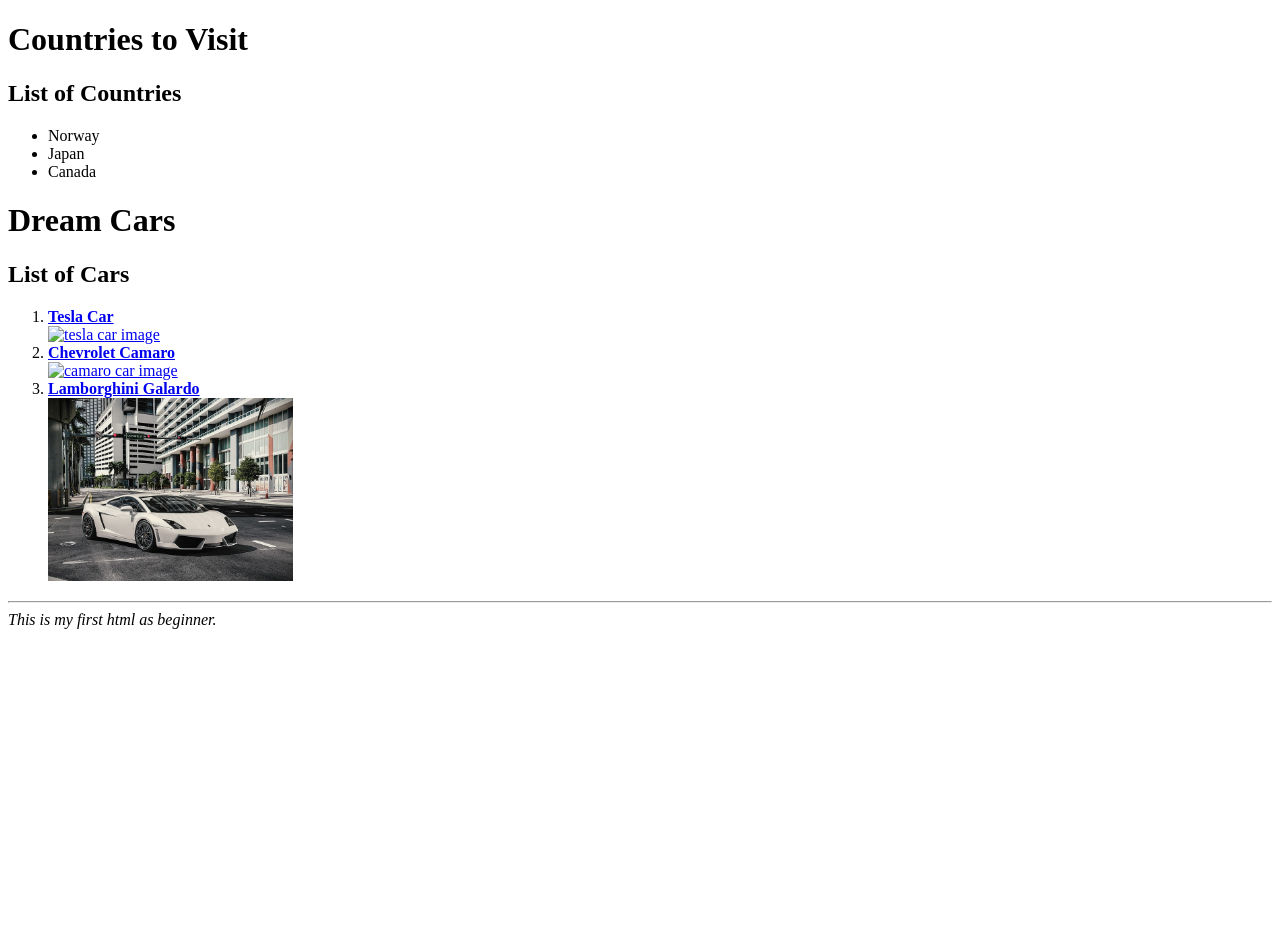
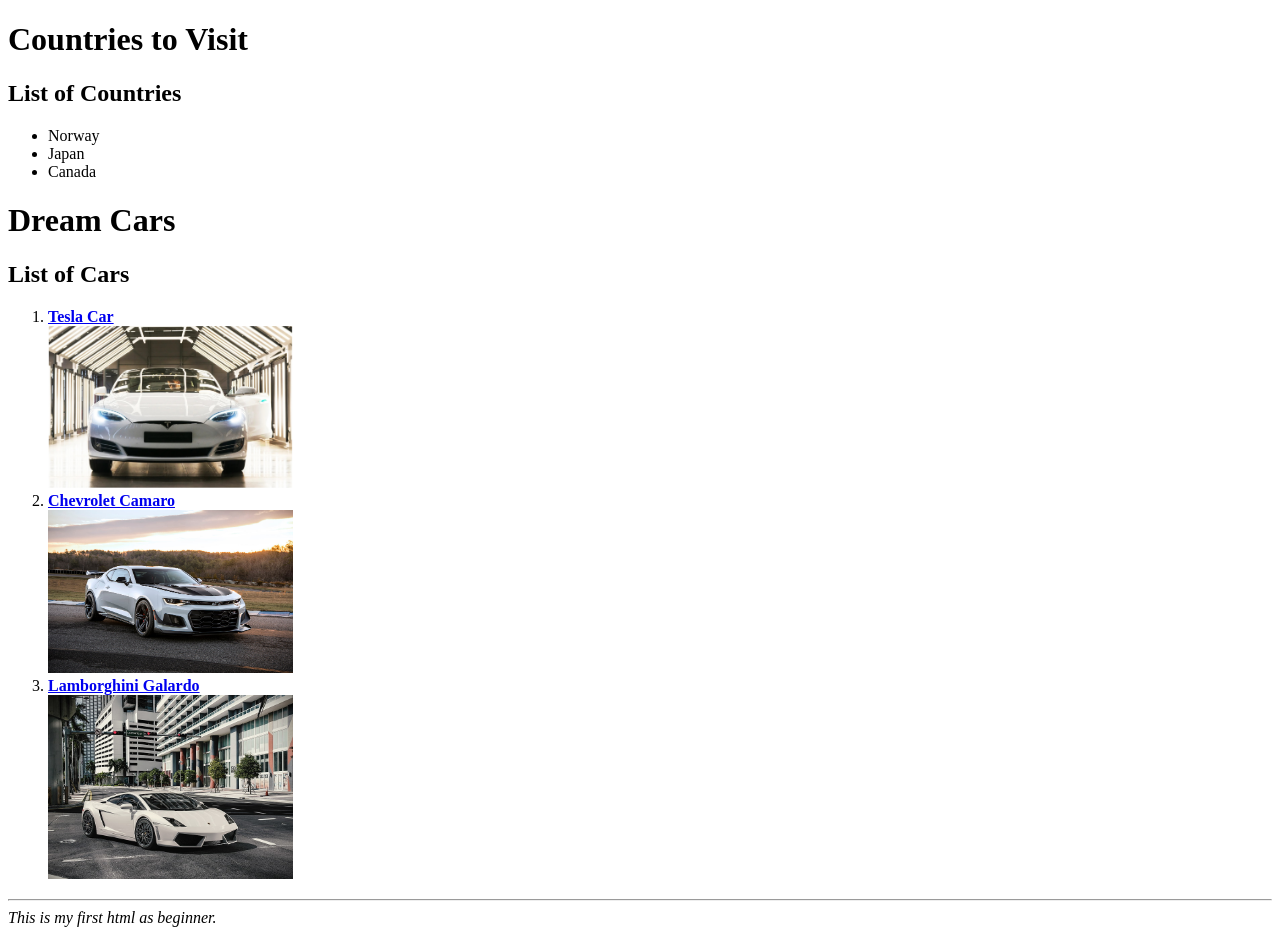
Before and after one commit to dooryl/dooryl.carrs.io, a plain HTML site: page index.html in a window 1280 px wide. Before the commit the page ends 800 px from the top, so only its background shows below. Drawn offline with Linux system fonts and the light colour scheme.

Commit message:
Update index.html

```diff
--- a/index.html
+++ b/index.html
@@ -18,14 +18,14 @@
 					<li>
 						<a href="https://www.tesla.com/" target="_blank"><strong>Tesla Car</strong></a>
 					</li>
-					<a href="tesla.jpg" target="_self">
-						<img src="dooryl.github.io/tesla.jpg" alt="tesla car image" width="20%">
+					<a href="dooryl.github.io/tesla.jpg" target="_self">
+						<img src="tesla.jpg" alt="tesla car image" width="20%">
 					</a>
 					<li>
 						<a href="https://chevrolet.com.ph/" target="_blank"><strong>Chevrolet Camaro</strong></a>
 					</li>
-					<a href="camaro.jpg" target="_self">
-						<img src="dooryl.github.io/camaro.jpg" alt="camaro car image" width="20%">
+					<a href="dooryl.github.io/camaro.jpg" target="_self">
+						<img src="camaro.jpg" alt="camaro car image" width="20%">
 					</a>
 					<li>
 						<a href="https://www.lamborghini.com/en-en" target="_blank"><strong>Lamborghini Galardo</strong></a>
```
